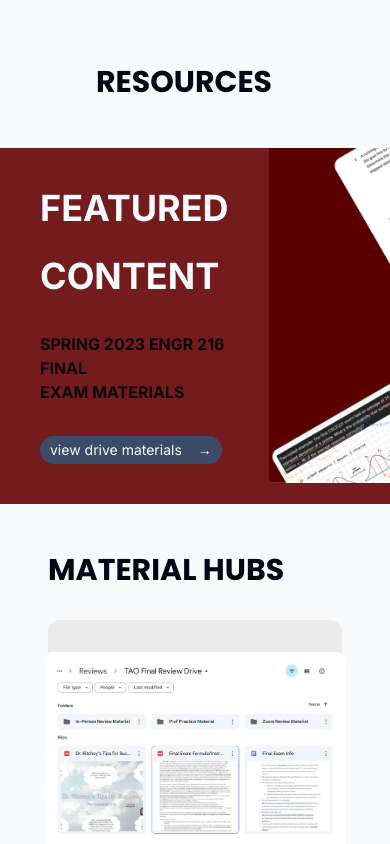
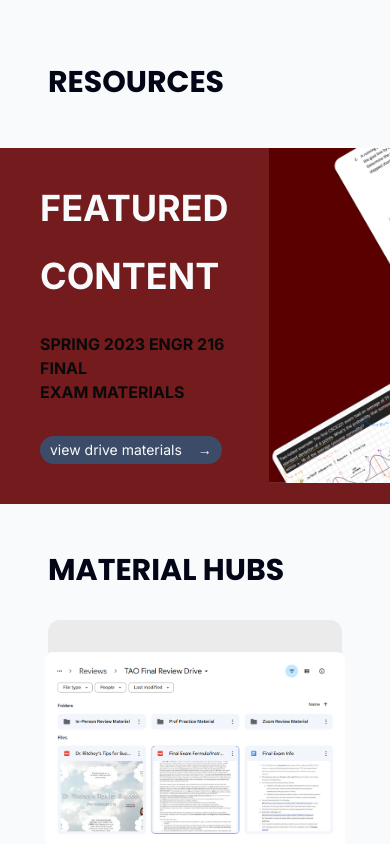
Before and after one commit to TAO-ENGR/club-website, a Next.js app in the folder club-website/: page / in a window 390 px wide. Shown: the top 844 px of the page. Built offline with nearby package versions, Linux system fonts and the light colour scheme.

Commit message:
fixed homepage font and fixed padding for resources

```diff
--- a/club-website/src/app/home/page.tsx
+++ b/club-website/src/app/home/page.tsx
@@ -45,7 +45,7 @@ export default function Home() {
     return(
         <main className="flex min-h-screen flex-col items-center justify-between p-8 lg:p-24 gap-12">
           <div className="flex flex-col gap-4">
-            <h1 className='text-4xl lg:text-6xl font-bold uppercase' style={poppins.style}>
+            <h1 className='text-4xl font-bold uppercase' style={poppins.style}>
               WHAT WE'RE DOING
             </h1>
             <div className=" flex flex-col lg:flex-row gap-8">
@@ -88,7 +88,7 @@ export default function Home() {
                 </div>
                 <div>
                   <Badge className="bg-[#364967]">
-                    <p className="text-xl">See all Announcements -></p>
+                    <p className="text-xl">See all Announcements -{'>'}</p>
                   </Badge>
                 </div>
               </div>
--- a/club-website/src/app/page.tsx
+++ b/club-website/src/app/page.tsx
@@ -67,7 +67,7 @@ export default function Experience_TL() {
   return (
     <main className="bg-slate-50 flex min-h-screen flex-col gap-12">
 
-      <h1 className="text-slate-950 md:text-4xl text-3xl text-left font-bold items-start mt-16 px-24" style={poppins.style}>RESOURCES</h1>
+      <h1 className="text-slate-950 md:text-4xl text-3xl text-left font-bold items-start mt-16 mx-12 sm:mx-24" style={poppins.style}>RESOURCES</h1>
 
       <div className="bg-maroon w-full md:h-[23.5rem] flex justify-between overflow-hidden">
 
```
